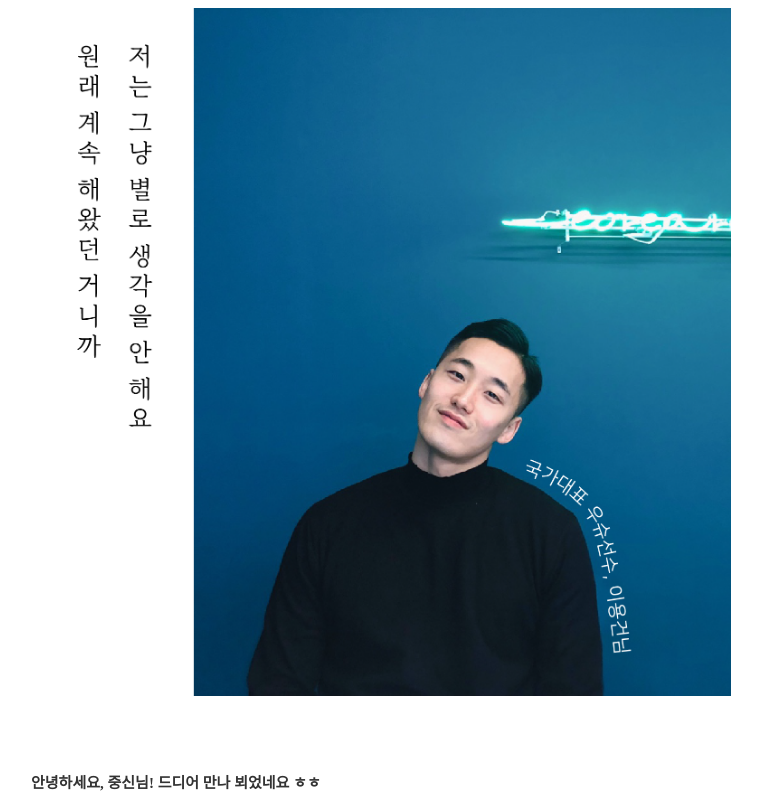
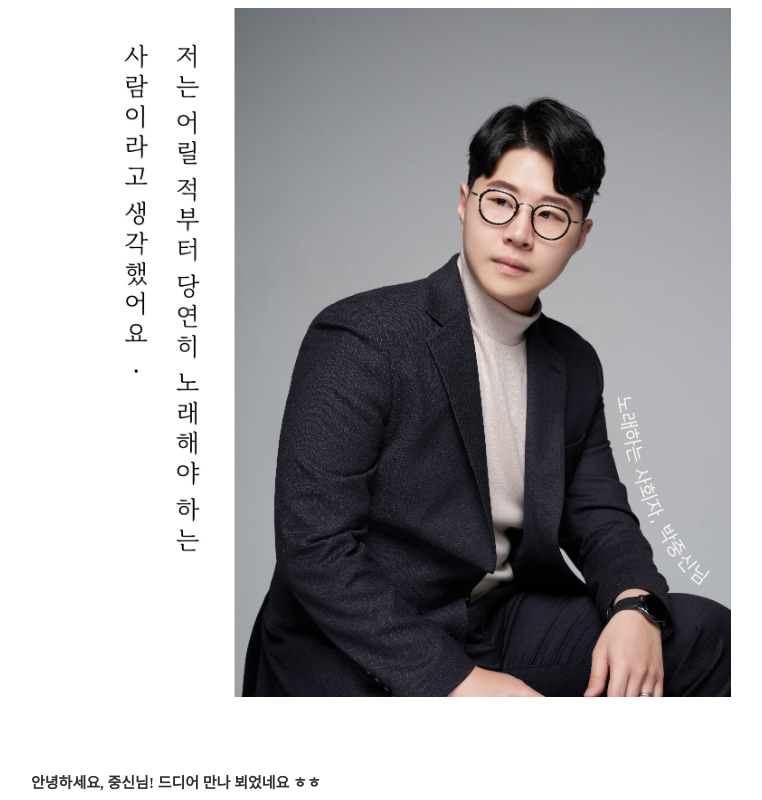
Before and after one commit to bhehb/me-talk, a plain HTML site: page INTERVIEW/interview04.html in a window 1280 px wide. Shown: the top 800 px of the page, without its empty margins (259-1021 px from the left). Drawn offline with Linux system fonts and the light colour scheme; a web font is replaced by a local one.

Commit message:
Add files via upload

```diff
--- a/INTERVIEW/interview04.html
+++ b/INTERVIEW/interview04.html
@@ -55,7 +55,7 @@
 <body>
     <div class="wrap">
     <div class="inner">
-    <img src="interview03.png" alt="interviewer_picture" width=100%>
+    <img src="interview04.jpeg" alt="interviewer_picture" width=100%>
 
        <br>
     <br>
```
Also changed, not shown: INTERVIEW/interview04.jpeg (added).
